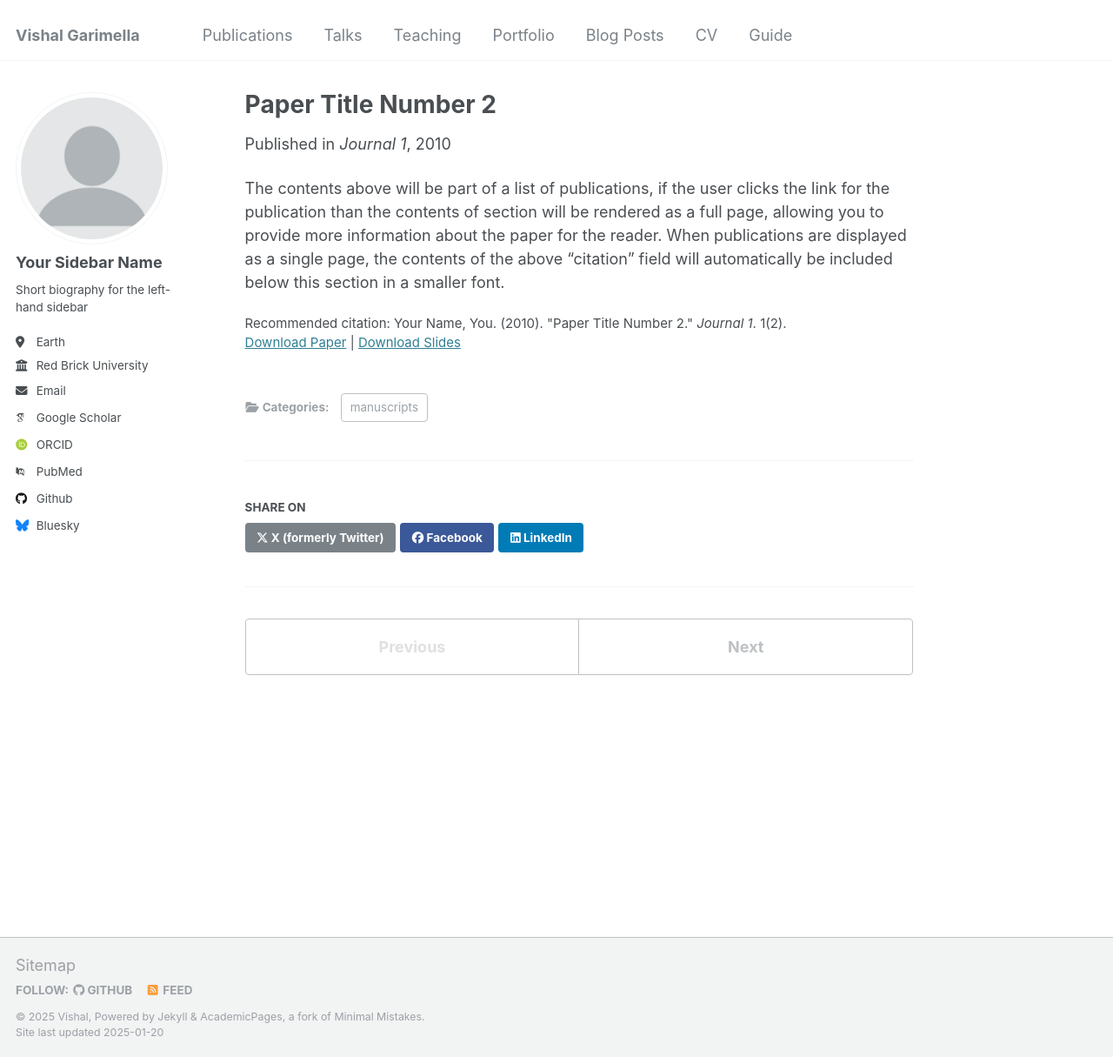
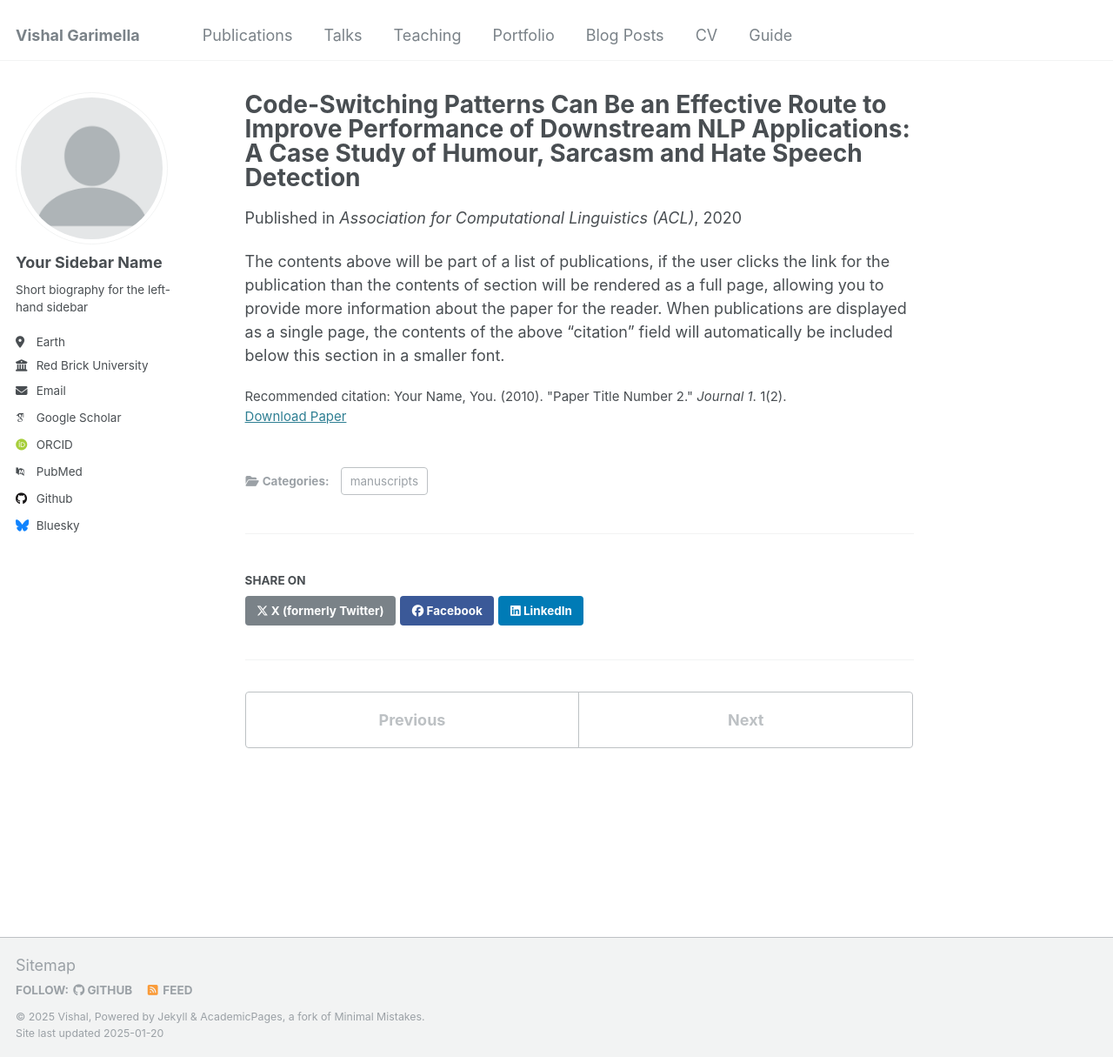
Before and after one commit to vishal1383/vishalg.github.io, a Jekyll site: the page built from _publications/2010-10-01-paper-title-number-2.md, in a window 1280 px wide and 1215 px high. Shown: the whole window at 87% size. Built offline with Jekyll 4.4.1, drawn with Linux system fonts in a browser that asks for light colours; some web fonts are replaced.

Commit message:
Update 2010-10-01-paper-title-number-2.md

```diff
--- a/_publications/2010-10-01-paper-title-number-2.md
+++ b/_publications/2010-10-01-paper-title-number-2.md
@@ -1,13 +1,12 @@
 ---
-title: "Paper Title Number 2"
+title: "Code-Switching Patterns Can Be an Effective Route to Improve Performance of Downstream NLP Applications: A Case Study of Humour, Sarcasm and Hate Speech Detection"
 collection: publications
 category: manuscripts
 permalink: /publication/2010-10-01-paper-title-number-2
-excerpt: 'This paper is about the number 2. The number 3 is left for future work.'
-date: 2010-10-01
-venue: 'Journal 1'
-slidesurl: 'http://academicpages.github.io/files/slides2.pdf'
-paperurl: 'http://academicpages.github.io/files/paper2.pdf'
+excerpt: ' In this paper we demonstrate how code switching patterns can be utilised to improve various downstream NLP applications. In particular, we encode different switching features to improve humour, sarcasm and hate speech detection tasks. We believe that this simple linguistic observation can also be potentially helpful in improving other similar NLP applications.'
+date: 2020-07-01
+venue: 'Association for Computational Linguistics (ACL)'
+paperurl: 'https://aclanthology.org/2020.acl-main.96.pdf'
 citation: 'Your Name, You. (2010). &quot;Paper Title Number 2.&quot; <i>Journal 1</i>. 1(2).'
 ---
 
```
